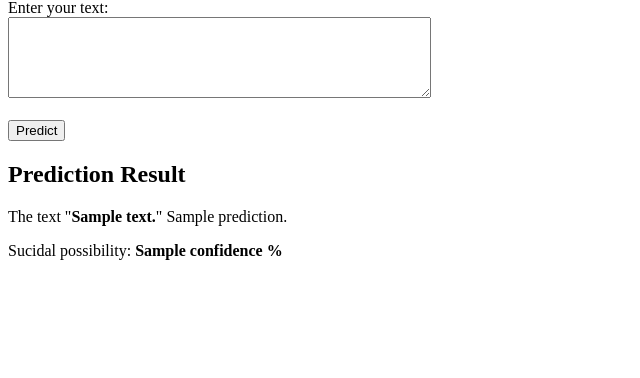
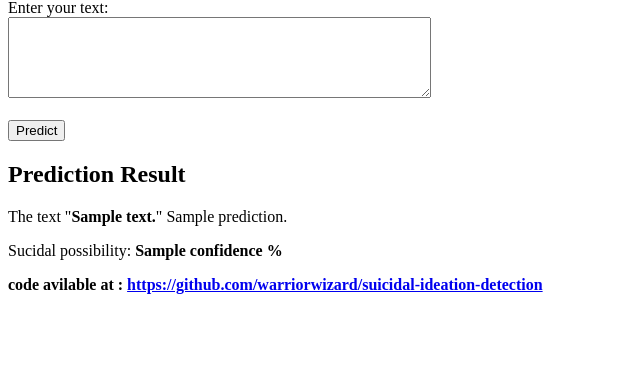
Before and after one commit to warriorwizard/suicidal-ideation-detection, a Flask app: template templates/predict.html in a window 1280 px wide. Shown: the part 81-459 px from the top of the page, without its empty margins (0-640 px from the left). Run offline with Flask 3, Linux system fonts and the light colour scheme; the template is opened without the code that fills it: most values are stand-ins (such as "Sample title", 1, 10 or a date in 2020).

Commit message:
Update predict.html

```diff
--- a/templates/predict.html
+++ b/templates/predict.html
@@ -30,6 +30,9 @@
     <h2>Prediction Result</h2>
     <p>The text "<b>{{ text }}</b>" {{ prediction }}.</p>
     <p>Sucidal possibility: <b>{{confidence}} %</b></p>
+
+
     {% endif %}
+    <p><strong>code avilable at :&nbsp;</strong><a data-fr-linked="true" href="https://github.com/warriorwizard/suicidal-ideation-detection"><strong>https://github.com/warriorwizard/suicidal-ideation-detection</strong></a></p>
 </body>
 </html>
```
